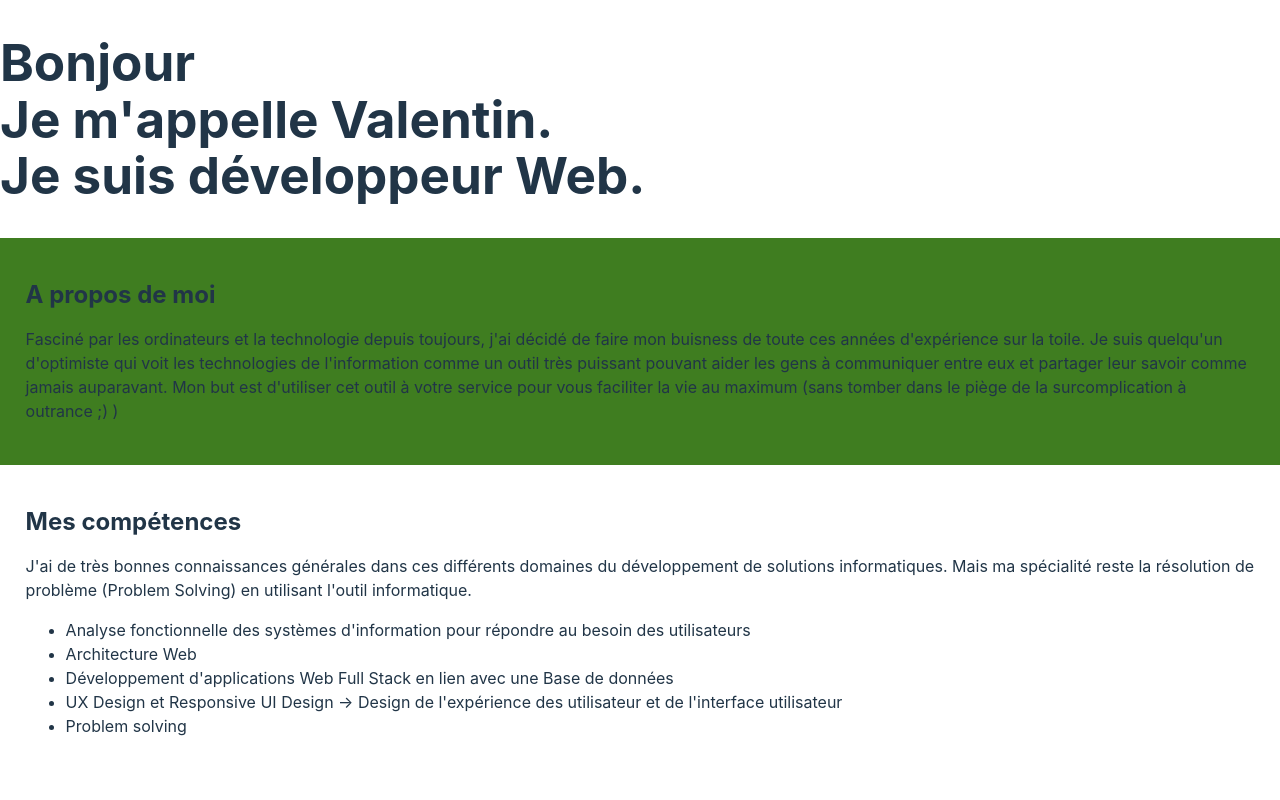
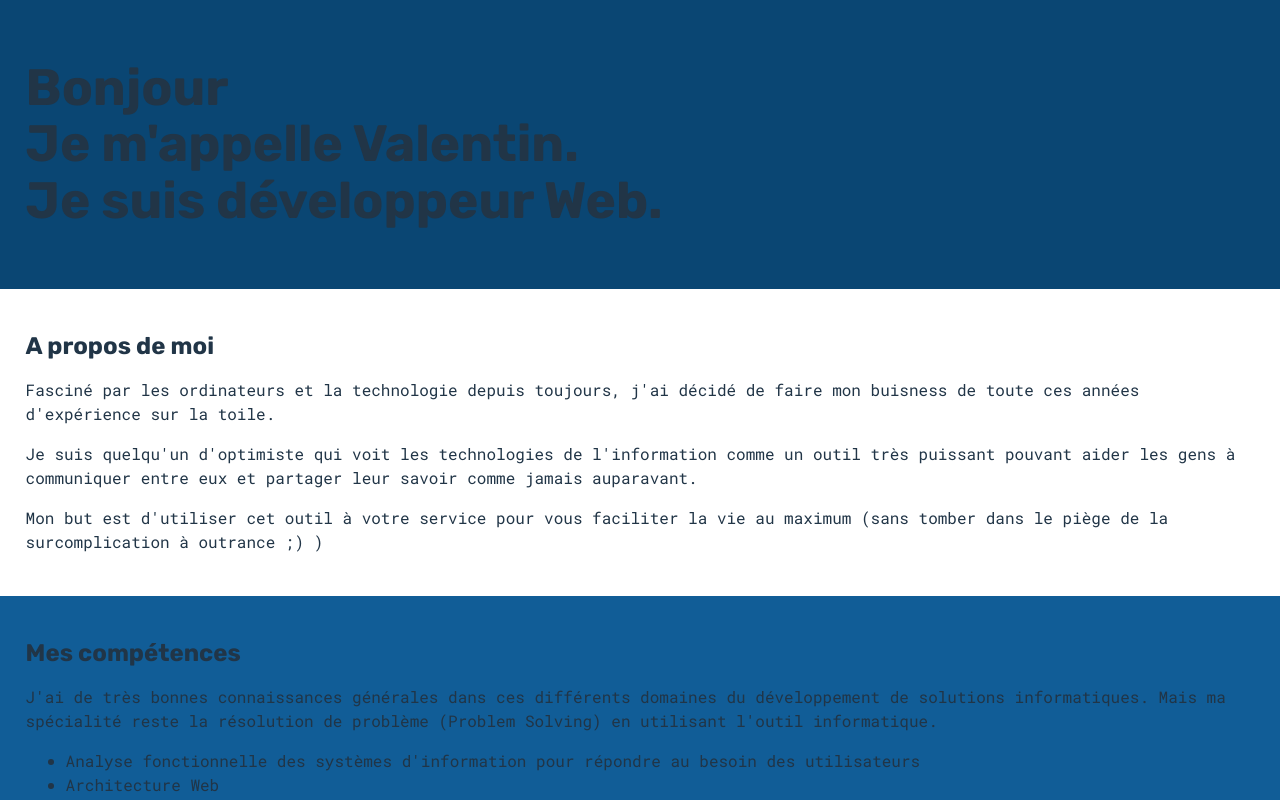
Before and after one commit to ValentinWildLeaf/my-website, a Vue app in the folder vue/: page / in a window 1280 px wide. Shown: the top 800 px of the page. Built offline with nearby package versions, Linux system fonts and the light colour scheme.

Commit message:
adding some colors

```diff
--- a/vue/src/App.vue
+++ b/vue/src/App.vue
@@ -6,13 +6,11 @@ import HelloWorld from './components/HelloWorld.vue'
 
     <div class="slice first">
       <div class="presentation">
-      <h1>Bonjour <br/>
-      Je m'appelle Valentin.<br/>
+        <h1>Bonjour <br />
+          Je m'appelle Valentin.<br />
           Je suis développeur Web.</h1>
       </div>
     </div>
-
-  <div class="wave"></div>
 
     <div class="slice second">
       <div class="board">
@@ -24,9 +22,18 @@ import HelloWorld from './components/HelloWorld.vue'
           </header>
 
           <p>
-          Fasciné par les ordinateurs et la technologie depuis toujours, j'ai décidé de faire mon buisness de toute ces années d'expérience sur la toile.
-          Je suis quelqu'un d'optimiste qui voit les technologies de l'information comme un outil très puissant pouvant aider les gens à communiquer entre eux et partager leur savoir comme jamais auparavant.
-          Mon but est d'utiliser cet outil à votre service pour vous faciliter la vie au maximum (sans tomber dans le piège de la surcomplication à outrance ;) )
+            Fasciné par les ordinateurs et la technologie depuis toujours, j'ai décidé de faire mon buisness de toute
+            ces années d'expérience sur la toile.
+          </p>
+
+          <p>
+            Je suis quelqu'un d'optimiste qui voit les technologies de l'information comme un outil très puissant
+            pouvant aider les gens à communiquer entre eux et partager leur savoir comme jamais auparavant.
+          </p>
+
+          <p>
+            Mon but est d'utiliser cet outil à votre service pour vous faciliter la vie au maximum (sans tomber dans le
+            piège de la surcomplication à outrance ;) )
           </p>
 
         </article>
@@ -41,14 +48,17 @@ import HelloWorld from './components/HelloWorld.vue'
 
         <header>
           <h2>Mes compétences</h2>
-          <p>J'ai de très bonnes connaissances générales dans ces différents domaines du développement de solutions informatiques. Mais ma spécialité reste la résolution de problème (Problem Solving) en utilisant l'outil informatique.</p>
+          <p>J'ai de très bonnes connaissances générales dans ces différents domaines du développement de solutions
+            informatiques. Mais ma spécialité reste la résolution de problème (Problem Solving) en utilisant l'outil
+            informatique.</p>
         </header>
 
         <ul>
           <li>Analyse fonctionnelle des systèmes d'information pour répondre au besoin des utilisateurs</li>
           <li>Architecture Web</li>
           <li>Développement d'applications Web Full Stack en lien avec une Base de données</li>
-          <li>UX Design et Responsive UI Design -> Design de l'expérience des utilisateur et de l'interface utilisateur</li>
+          <li>UX Design et Responsive UI Design -> Design de l'expérience des utilisateur et de l'interface utilisateur
+          </li>
           <li>Problem solving</li>
         </ul>
 
@@ -110,23 +120,44 @@ import HelloWorld from './components/HelloWorld.vue'
 </template>
 
 <style scoped>
-  .second{
-    background-color: #3F7D20;
+@import url('https://fonts.googleapis.com/css2?family=Roboto+Mono&family=Rubik:wght@700&display=swap');
+
+h1, h2{
+  font-family: 'Rubik';
+}
+
+p, li{
+  font-family: 'Roboto Mono', monospace;
+}
+
+.first {
+  background-color: #0A4673;
   padding: 2%;
 }
 
-  .third{
+.wave {
+  height: 960px;
+  background-image: url(./assets/wave-haikei.svg);
+  background-size: cover;
+}
+
+.second {
   padding: 2%;
 }
 
-  .fourth{
+.third {
+  background-color: #115D97;
   padding: 2%;
 }
 
-  .fith{
+.fourth {
   padding: 2%;
 }
 
+.fith {
+  background-color: #115D97;
+  padding: 2%;
+}
 </style>
 
 <!--
```
Lines whose indentation alone changed are shown as unchanged.
